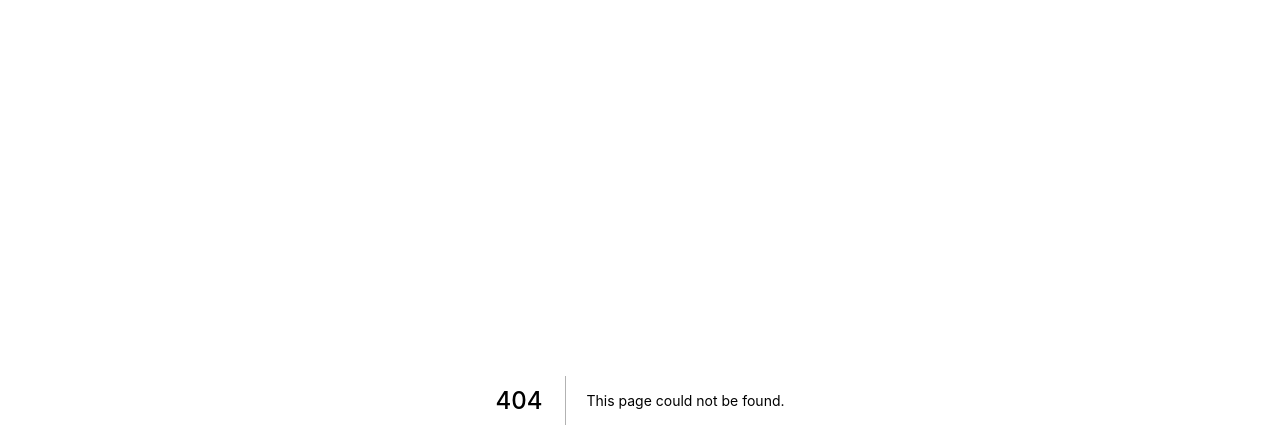
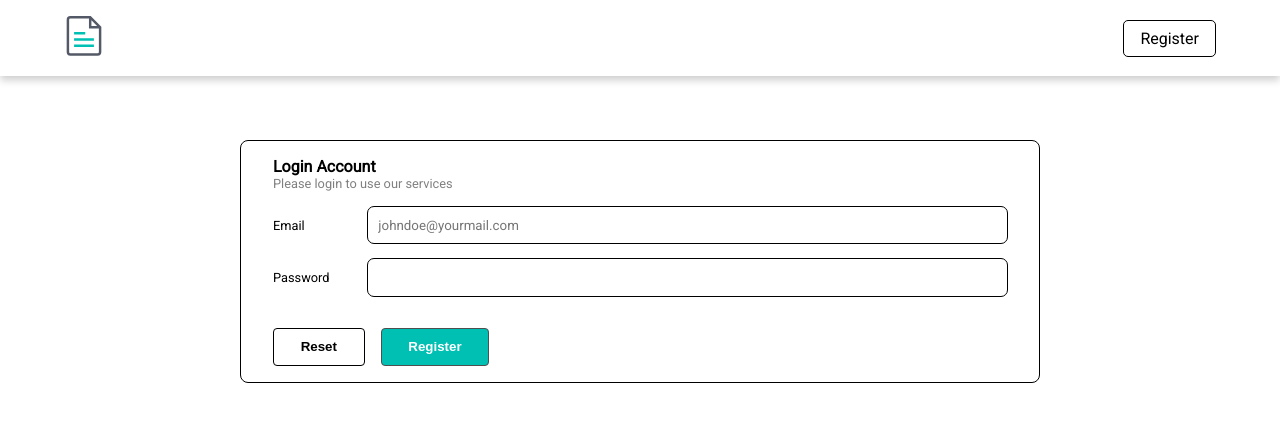
Before and after one commit to calvindalenta/news-viewer, a Next.js app: page /login in a window 1280 px wide. Before the commit this address had no page. Shown: the top 448 px of the page. Built offline with nearby package versions, Linux system fonts and the light colour scheme.

Commit message:
Merge feature/login-page

```diff
--- /dev/null
+++ b/components/LoginForm.jsx
@@ -0,0 +1,38 @@
+import Button from "./button/Button";
+import Form from "./forms/Form/Form";
+import FormAction from "./forms/FormAction/FormAction";
+import FormHeader from "./forms/FormHeader/FormHeader";
+import FormInput from "./forms/FormInput/FormInput";
+import FormItemRow from "./forms/FormItemRow/FormItemRow";
+import FormLabel from "./forms/FormLabel/FormLabel";
+import FormSubHeader from "./forms/FormSubHeader/FormHeader";
+
+export default function LoginForm(props){
+    return (
+        <Form>
+            <FormHeader>Login Account</FormHeader>
+            <FormSubHeader>Please login to use our services</FormSubHeader>
+            <FormItemRow>
+                <FormLabel htmlFor="email">Email</FormLabel>
+                <FormInput
+                    type="email"
+                    id="email"
+                    name="email"
+                    placeholder="johndoe@yourmail.com"
+                />
+            </FormItemRow>
+            <FormItemRow>
+                <FormLabel htmlFor="password">Password</FormLabel>
+                <FormInput
+                    type="password"
+                    id="password"
+                    name="password"
+                />
+            </FormItemRow>
+            <FormAction>
+                <Button text="Reset" type="reset" />
+                <Button primary text="Register" type="button" />
+            </FormAction>
+        </Form>
+    );
+}
--- a/components/forms/FormItemRow/FormItemRow.module.scss
+++ b/components/forms/FormItemRow/FormItemRow.module.scss
@@ -1,7 +1,7 @@
 .form-item-row {
     display: flex;
     flex-direction: column;
-    justify-content: start;
+    justify-content: flex-start;
     gap: 0.5em;
     margin: 1em 0;
 
--- /dev/null
+++ b/pages/login.js
@@ -0,0 +1,14 @@
+import Header from "../components/header/header";
+import Container from "../components/container/Container";
+import LoginForm from "../components/LoginForm";
+
+export default function Login(props){
+    return (
+        <>
+            <Header nav={{to: "/register", text: "Register"}}/>
+            <Container>
+                <LoginForm />
+            </Container>
+        </>
+    );
+}
```
